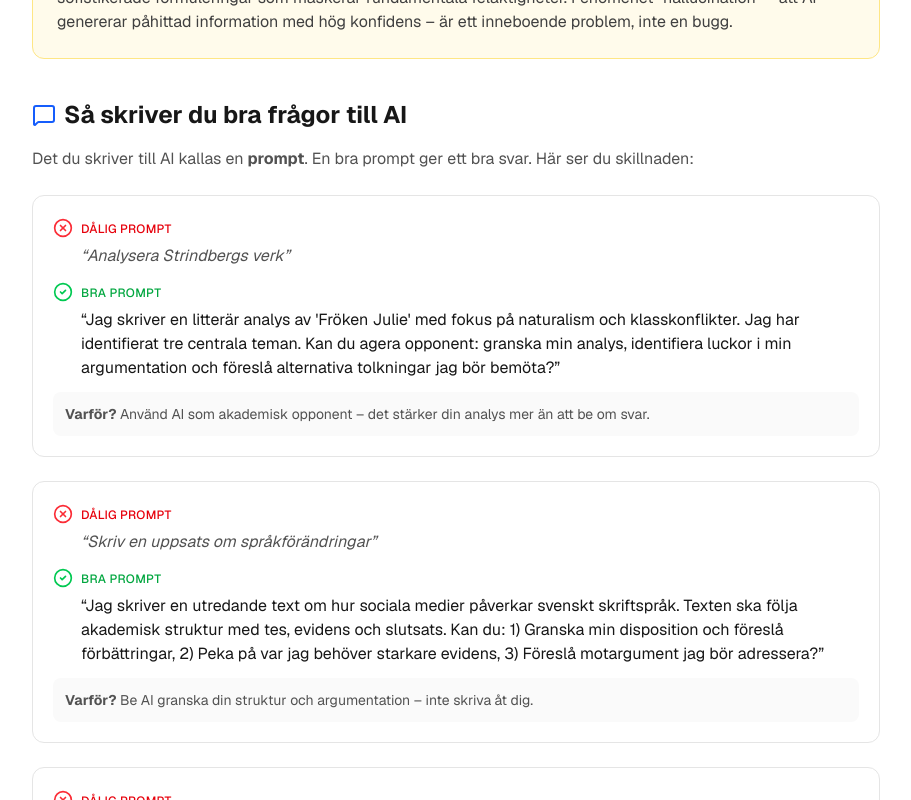
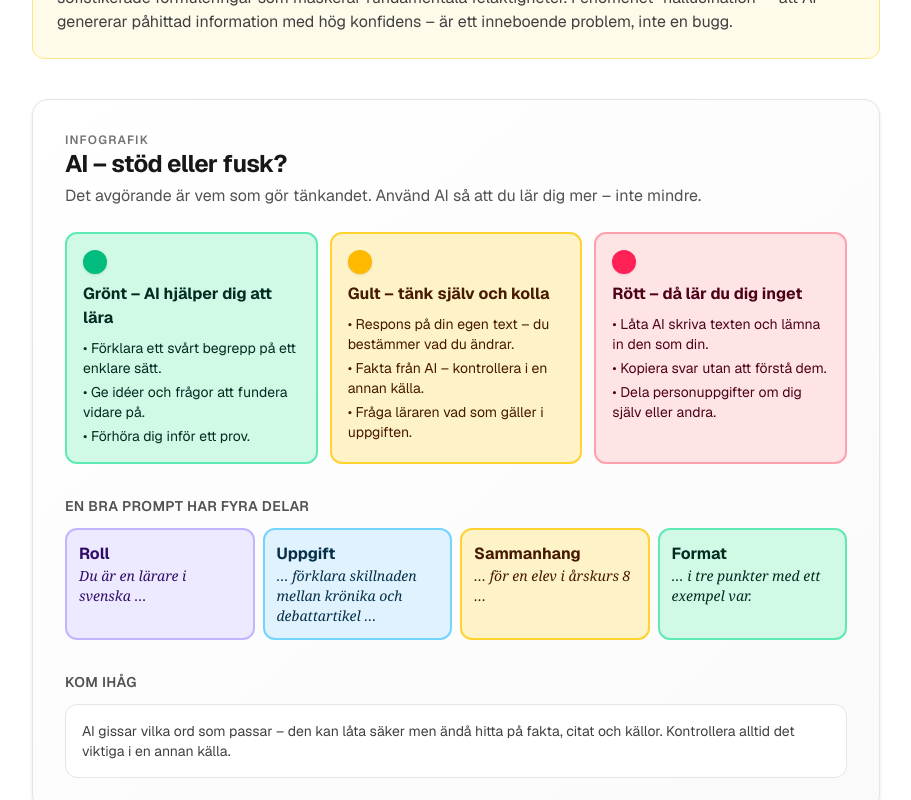
Before and after one commit to oskaredlund90-sketch/laromedel-svenska, a Next.js app: page /gymnasiet/ai-i-svenskan in a window 1280 px wide. Shown: the part 540-1340 px from the top of the page, without its empty margins (184-1095 px from the left). Built offline with nearby package versions, Linux system fonts and the light colour scheme.

Commit message:
Infografik för nationella prov (delprov med länkar till träning) och AI i svenskan (trafikljus, promptens delar)
Co-Authored-By: Claude Opus 5.5 <noreply@anthropic.com>

```diff
--- a/src/app/(arskurser)/[arskurs]/ai-i-svenskan/page.tsx
+++ b/src/app/(arskurser)/[arskurs]/ai-i-svenskan/page.tsx
@@ -15,6 +15,7 @@ import {
 import { Card, CardHeader, CardTitle, CardDescription } from "@/components/ui/card";
 import AiOvningar from "@/components/ai-ovningar";
 import type { AgeGroup } from "@/lib/supabase/types";
+import { AiInfografik } from "@/components/infografik/prov-ai";
 
 interface Props {
   params: Promise<{ arskurs: string }>;
@@ -340,6 +341,8 @@ export default async function AiISvenskanPage({ params }: Props) {
         </div>
       </section>
 
+      <AiInfografik stadie={arskurs as AgeGroup} />
+
       {/* Bra vs dåliga promptar */}
       <section className="mb-10">
         <h2 className="mb-4 flex items-center gap-2 text-2xl font-bold text-neutral-900 dark:text-white">
--- a/src/app/(arskurser)/[arskurs]/nationella-prov/page.tsx
+++ b/src/app/(arskurser)/[arskurs]/nationella-prov/page.tsx
@@ -19,6 +19,7 @@ import { AGE_GROUPS } from "@/lib/skolverket/constants";
 import type { Metadata } from "next";
 import type { ReactNode } from "react";
 import type { AgeGroup } from "@/lib/supabase/types";
+import { NationellaProvInfografik } from "@/components/infografik/prov-ai";
 
 const VALID_AGE_GROUPS = new Set<string>(AGE_GROUPS.map((g) => g.slug));
 
@@ -175,6 +176,8 @@ export default async function NationellaProvArskursPage({ params }: Props) {
           </p>
         </div>
       </section>
+
+      <NationellaProvInfografik stadie={arskurs as AgeGroup} />
 
       {/* Level-specific content */}
       {arskurs === "lagstadiet" && <Lagstadiet arskurs="lagstadiet" />}
--- /dev/null
+++ b/src/components/infografik/prov-ai.tsx
@@ -0,0 +1,153 @@
+import Link from "next/link";
+import type { AgeGroup } from "@/lib/supabase/types";
+import { FARG, Infografik, type Farg } from "./ram";
+
+function Etikett({ children }: { children: React.ReactNode }) {
+  return <p className="mb-3 mt-8 text-sm font-semibold uppercase tracking-wide text-neutral-600 first:mt-0 dark:text-neutral-400">{children}</p>;
+}
+
+/* ---------------- Nationella prov ---------------- */
+
+type Del = { bokstav: string; namn: string; text: string; trana: { href: string; text: string }[]; farg: Farg };
+
+/** Sammanfattar delproven så som de beskrivs längre ner på sidan. */
+const DELPROV: Record<AgeGroup, { rubrik: string; nar?: string; delar: Del[] }> = {
+  lagstadiet: {
+    rubrik: "Provet i årskurs 3",
+    nar: "Du gör delarna vid olika tillfällen – inte allt på en dag.",
+    delar: [
+      { bokstav: "", namn: "Läsa", text: "Läs texter och svara på frågor om vad som händer och vad ord betyder.", trana: [{ href: "lasforstaelse", text: "Läsförståelse" }], farg: "bla" },
+      { bokstav: "", namn: "Skriva", text: "Skriv en berättelse med början, mitt och slut.", trana: [{ href: "skrivverkstad", text: "Skrivverkstad" }], farg: "gron" },
+      { bokstav: "", namn: "Berätta", text: "Återberätta eller prata om ett ämne i en liten grupp.", trana: [{ href: "tala-lyssna", text: "Tala och lyssna" }], farg: "gul" },
+    ],
+  },
+  mellanstadiet: {
+    rubrik: "Provet i årskurs 6",
+    delar: [
+      { bokstav: "A", namn: "Tala", text: "Kort förberedd presentation och ett samtal i liten grupp.", trana: [{ href: "tala-lyssna", text: "Tala och lyssna" }], farg: "gul" },
+      { bokstav: "B", namn: "Läsa", text: "Skönlitteratur och sakprosa – förstå, dra slutsatser, tolka.", trana: [{ href: "lasforstaelse", text: "Läsförståelse" }, { href: "lasstrategier", text: "Lässtrategier" }], farg: "bla" },
+      { bokstav: "C", namn: "Skriva", text: "En längre berättande eller argumenterande text.", trana: [{ href: "skrivverkstad", text: "Skrivverkstad" }], farg: "gron" },
+    ],
+  },
+  hogstadiet: {
+    rubrik: "Provet i årskurs 9",
+    nar: "Allt kretsar kring ett tema. A görs på hösten, B och C på bestämda datum i mars.",
+    delar: [
+      { bokstav: "A", namn: "Tala", text: "Förberett anförande och gruppdiskussion – anpassa till syfte och mottagare.", trana: [{ href: "tala-lyssna", text: "Tala och lyssna" }, { href: "retorik", text: "Retorik" }], farg: "gul" },
+      { bokstav: "B", namn: "Läsa", text: "Läs texthäftet först, svara sedan på flerval och öppna frågor.", trana: [{ href: "lasforstaelse", text: "Läsförståelse" }], farg: "bla" },
+      { bokstav: "C", namn: "Skriva", text: "Välj en av tre uppgifter, t.ex. krönika eller debattartikel. En kräver källor.", trana: [{ href: "skrivverkstad", text: "Skrivverkstad" }, { href: "kallkritik", text: "Källkritik" }], farg: "gron" },
+    ],
+  },
+  gymnasiet: {
+    rubrik: "Proven i Svenska 1 och Svenska 3",
+    nar: "Båda proven har tre delprov. I Svenska 3 krävs mer källhantering och analys.",
+    delar: [
+      { bokstav: "A", namn: "Tala", text: "Sv 1: förberett tal. Sv 3: presentation med stöd av källor och medvetna retoriska grepp.", trana: [{ href: "retorik", text: "Retorik" }], farg: "gul" },
+      { bokstav: "B", namn: "Läsa", text: "Sv 1: tolka och jämföra texter. Sv 3: litteraturanalys.", trana: [{ href: "litteraturbegrepp", text: "Litteraturbegrepp" }, { href: "lasforstaelse", text: "Läsförståelse" }], farg: "bla" },
+      { bokstav: "C", namn: "Skriva", text: "Sv 1: utredande text. Sv 3: PM utifrån ett källmaterial.", trana: [{ href: "skrivverkstad", text: "Skrivverkstad" }, { href: "kallkritik", text: "Källkritik" }], farg: "gron" },
+    ],
+  },
+};
+
+export function NationellaProvInfografik({ stadie }: { stadie: AgeGroup }) {
+  const p = DELPROV[stadie];
+  return (
+    <Infografik titel={p.rubrik} ingress={p.nar ?? "Provet har tre delar: tala, läsa och skriva."}>
+      <div className="grid gap-3 md:grid-cols-3">
+        {p.delar.map((d) => (
+          <div key={d.namn} className={`flex flex-col rounded-xl border-2 p-4 ${FARG[d.farg]}`}>
+            <div className="flex items-baseline gap-2">
+              {d.bokstav && <span className="flex h-8 w-8 shrink-0 items-center justify-center rounded-full bg-white/80 font-bold dark:bg-black/30">{d.bokstav}</span>}
+              <p className="text-xl font-bold">{d.namn}</p>
+            </div>
+            <p className="mt-2 text-sm">{d.text}</p>
+            <p className="mt-auto pt-3 text-xs font-semibold uppercase opacity-80">Träna här</p>
+            <div className="mt-1 flex flex-wrap gap-1.5">
+              {d.trana.map((t) => (
+                <Link key={t.href} href={`/${stadie}/${t.href}`} className="rounded-md bg-white/80 px-2 py-0.5 text-sm font-medium underline-offset-2 hover:underline dark:bg-black/30">
+                  {t.text} →
+                </Link>
+              ))}
+            </div>
+          </div>
+        ))}
+      </div>
+    </Infografik>
+  );
+}
+
+/* ---------------- AI i svenskan ---------------- */
+
+const TRAFIKLJUS: { farg: Farg; lampa: string; rubrik: string; enkel: string[]; full: string[] }[] = [
+  {
+    farg: "gron",
+    lampa: "bg-emerald-500",
+    rubrik: "Grönt – AI hjälper dig att lära",
+    enkel: ["Fråga vad ett ord betyder.", "Be om idéer att börja med."],
+    full: ["Förklara ett svårt begrepp på ett enklare sätt.", "Ge idéer och frågor att fundera vidare på.", "Förhöra dig inför ett prov."],
+  },
+  {
+    farg: "gul",
+    lampa: "bg-amber-400",
+    rubrik: "Gult – tänk själv och kolla",
+    enkel: ["Be om tips på din egen text – och välj själv vad du ändrar."],
+    full: ["Respons på din egen text – du bestämmer vad du ändrar.", "Fakta från AI – kontrollera i en annan källa.", "Fråga läraren vad som gäller i uppgiften."],
+  },
+  {
+    farg: "rod",
+    lampa: "bg-rose-500",
+    rubrik: "Rött – då lär du dig inget",
+    enkel: ["Låta AI skriva texten åt dig."],
+    full: ["Låta AI skriva texten och lämna in den som din.", "Kopiera svar utan att förstå dem.", "Dela personuppgifter om dig själv eller andra."],
+  },
+];
+
+const PROMPT: [string, string, Farg][] = [
+  ["Roll", "Du är en lärare i svenska …", "lila"],
+  ["Uppgift", "… förklara skillnaden mellan krönika och debattartikel …", "bla"],
+  ["Sammanhang", "… för en elev i årskurs 8 …", "gul"],
+  ["Format", "… i tre punkter med ett exempel var.", "gron"],
+];
+
+export function AiInfografik({ stadie }: { stadie: AgeGroup }) {
+  const enkel = stadie === "lagstadiet";
+  const avancerad = stadie === "hogstadiet" || stadie === "gymnasiet";
+  return (
+    <Infografik titel="AI – stöd eller fusk?" ingress="Det avgörande är vem som gör tänkandet. Använd AI så att du lär dig mer – inte mindre.">
+      <div className="grid gap-3 md:grid-cols-3">
+        {TRAFIKLJUS.map((t) => (
+          <div key={t.rubrik} className={`rounded-xl border-2 p-4 ${FARG[t.farg]}`}>
+            <span className={`mb-2 block h-6 w-6 rounded-full shadow ${t.lampa}`} aria-hidden />
+            <p className="font-bold">{t.rubrik}</p>
+            <ul className="mt-2 space-y-1 text-sm">
+              {(enkel ? t.enkel : t.full).map((r) => (
+                <li key={r}>• {r}</li>
+              ))}
+            </ul>
+          </div>
+        ))}
+      </div>
+
+      {avancerad && (
+        <>
+          <Etikett>En bra prompt har fyra delar</Etikett>
+          <div className="grid gap-2 sm:grid-cols-2 lg:grid-cols-4">
+            {PROMPT.map(([del, ex, farg]) => (
+              <div key={del} className={`rounded-xl border-2 p-3 ${FARG[farg]}`}>
+                <p className="font-bold">{del}</p>
+                <p className="font-serif text-sm italic">{ex}</p>
+              </div>
+            ))}
+          </div>
+        </>
+      )}
+
+      <Etikett>Kom ihåg</Etikett>
+      <p className="rounded-xl border border-neutral-200 bg-white p-4 text-sm text-neutral-700 dark:border-neutral-800 dark:bg-neutral-900 dark:text-neutral-300">
+        {enkel
+          ? "AI kan ha fel. Fråga en vuxen eller kolla i en bok om du är osäker."
+          : "AI gissar vilka ord som passar – den kan låta säker men ändå hitta på fakta, citat och källor. Kontrollera alltid det viktiga i en annan källa."}
+      </p>
+    </Infografik>
+  );
+}
```
